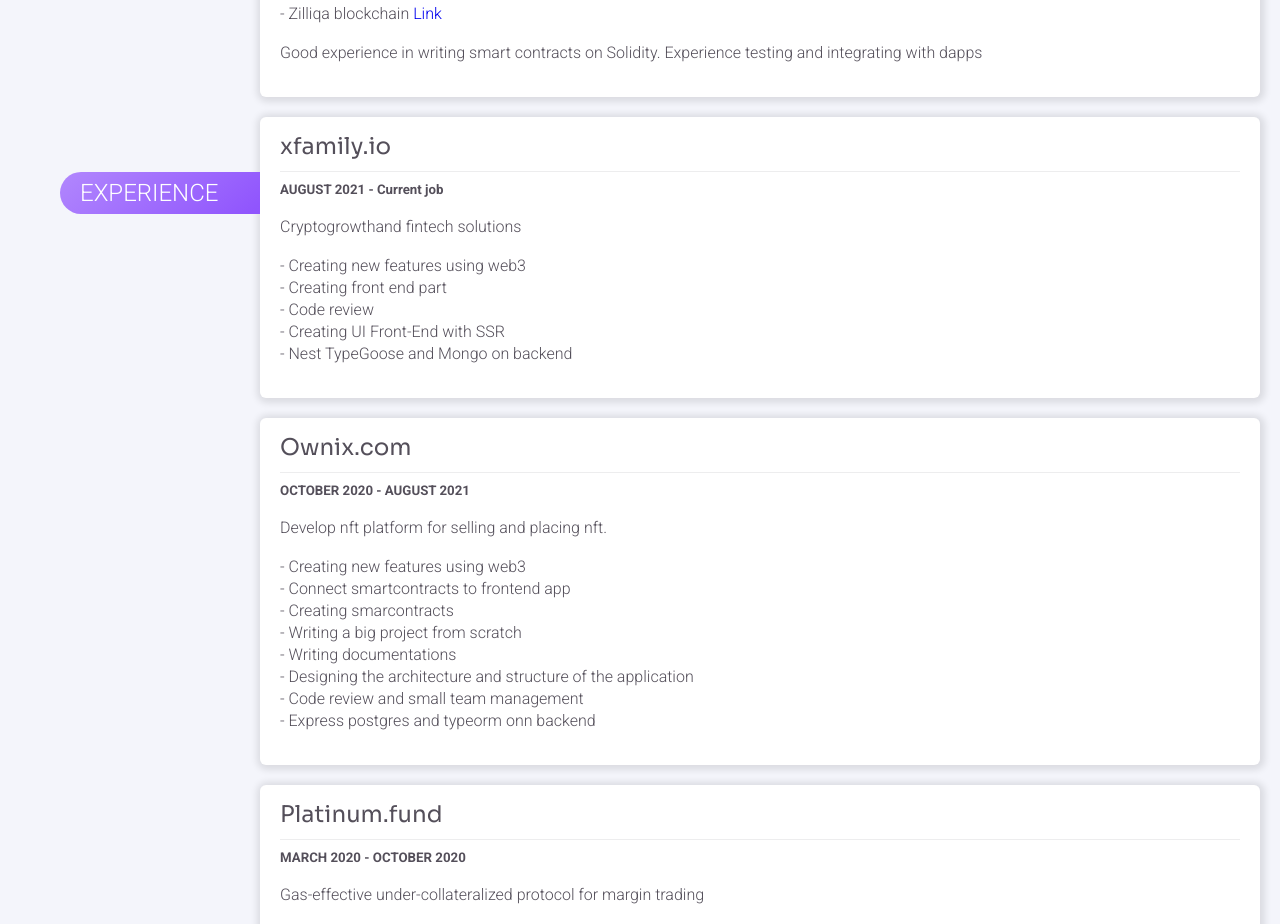
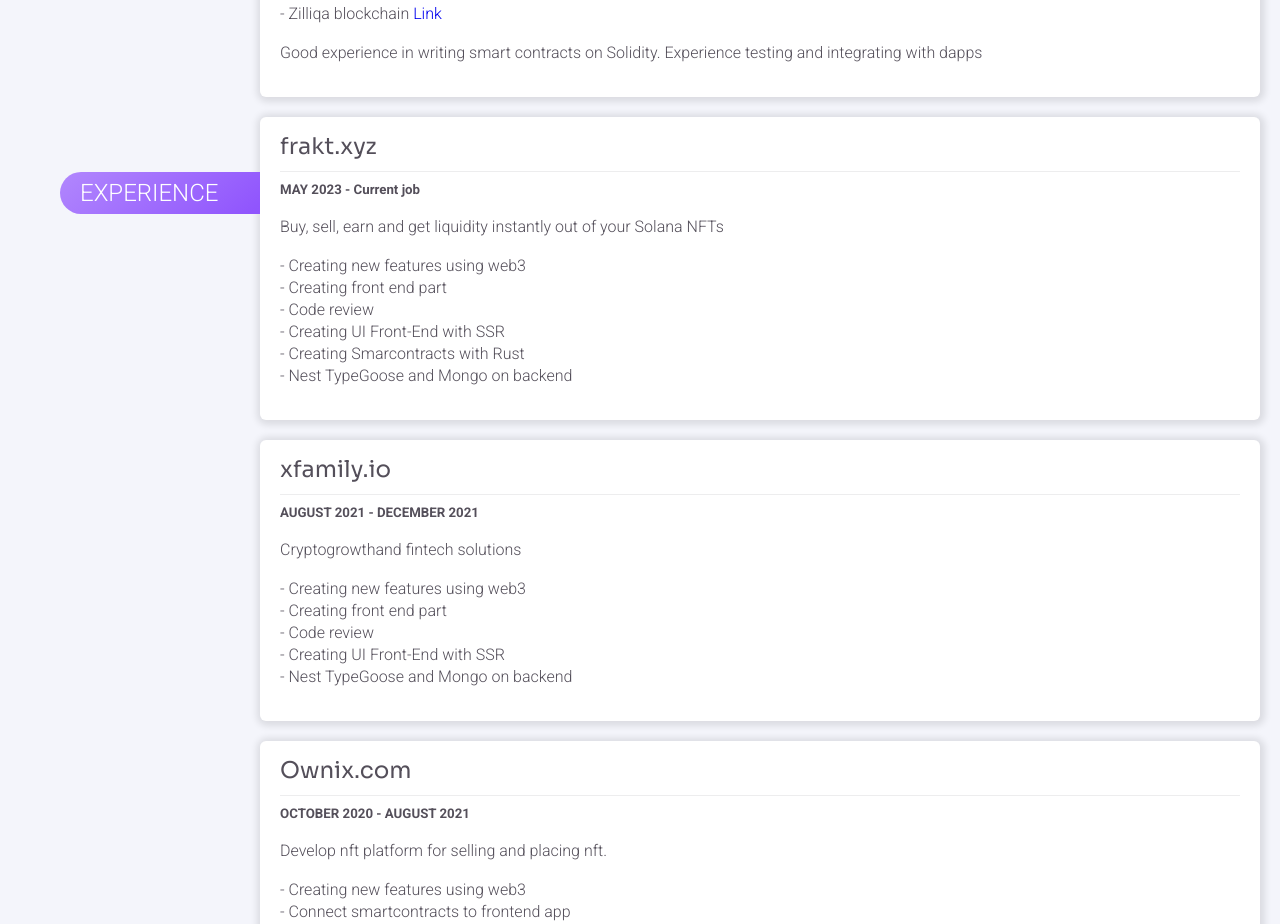
Before and after one commit to QuadradS/cv, a React (Create React App) app: page / in a window 1280 px wide. Shown: the part 2385-3309 px from the top of the page. Built offline with nearby package versions, Linux system fonts and the light colour scheme.

Commit message:
Initialize project using Create React App

```diff
--- a/src/modules/experience/index.jsx
+++ b/src/modules/experience/index.jsx
@@ -4,11 +4,32 @@
 const Experience = () => {
     return (
         <>
-            <Section blockTitle='experience' title='xfamily.io'>
+
+            <Section blockTitle='experience' title='frakt.xyz'>
 
                 <p>
                     <h5>
-                        <strong>AUGUST 2021 - Current job</strong>
+                        <strong>MAY 2023 - Current job</strong>
+                    </h5>
+                </p>
+                <p>
+                    Buy, sell, earn and get liquidity instantly out of your Solana NFTs
+                </p>
+
+                <ul>
+                    <li>- Creating new features using web3</li>
+                    <li>- Creating front end part</li>
+                    <li>- Code review</li>
+                    <li>- Creating UI Front-End with SSR</li>
+                    <li>- Creating Smarcontracts with Rust</li>
+                    <li>- Nest TypeGoose and Mongo on backend</li>
+                </ul>
+            </Section>
+            <Section title='xfamily.io'>
+
+                <p>
+                    <h5>
+                        <strong>AUGUST 2021 - DECEMBER 2021</strong>
                     </h5>
                 </p>
                 <p>
```
